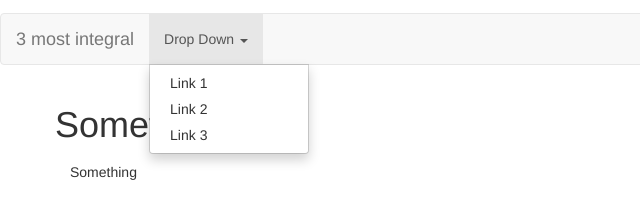
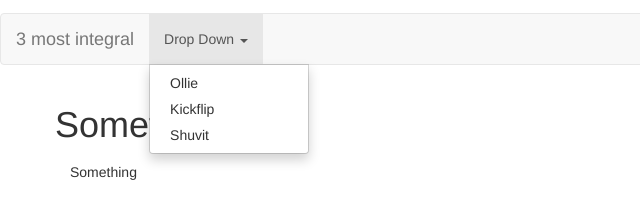
Before and after one commit to tylerk138/Final-Project, a plain HTML site: page index.html in a window 1280 px wide. Both pictures are taken after a click on the link "Drop Down". Shown: the part 212-430 px from the top of the page, 0-640 px from the left. Drawn offline with nearby package versions, Linux system fonts and the light colour scheme.

Commit message:
Update index.html

```diff
--- a/index.html
+++ b/index.html
@@ -41,9 +41,9 @@
                     </a>
                 <!-- Fill in the menu items -->
                 <ul class="dropdown-menu">
-                  <li><a href="#h"> Link 1  </a></li>
-                  <li><a href="#"> Link 2  </a></li>
-                  <li><a href="#">  Link 3 </a></li>
+                  <li><a href="#h"> Ollie  </a></li>
+                  <li><a href="#"> Kickflip  </a></li>
+                  <li><a href="#"> Shuvit </a></li>
                 </ul>
             </ul>
 
```
